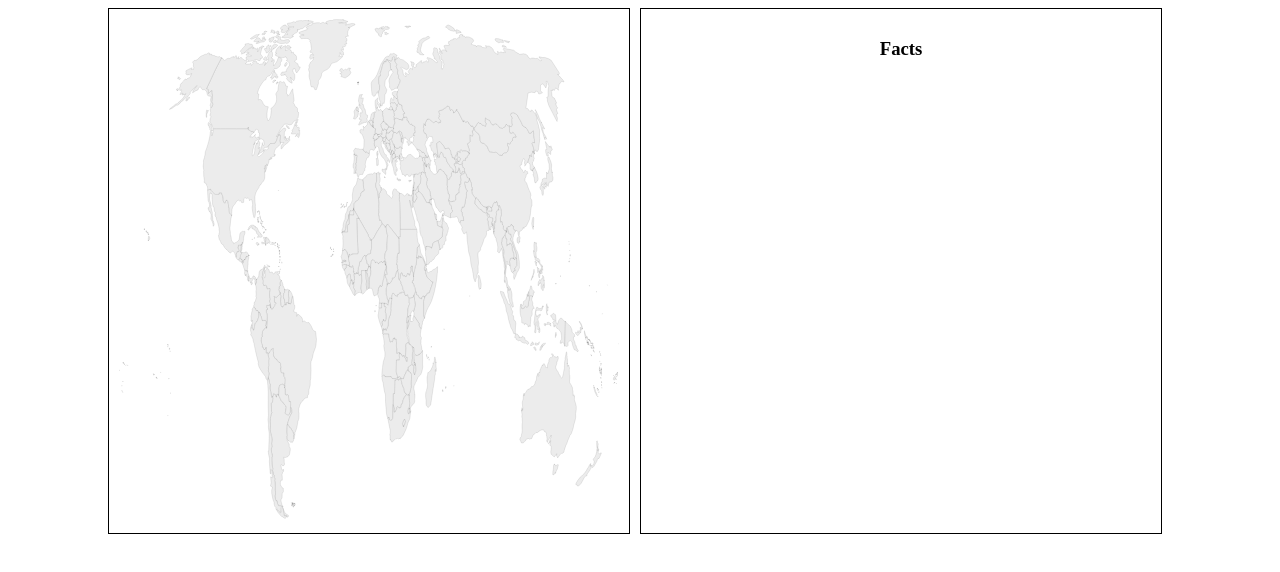
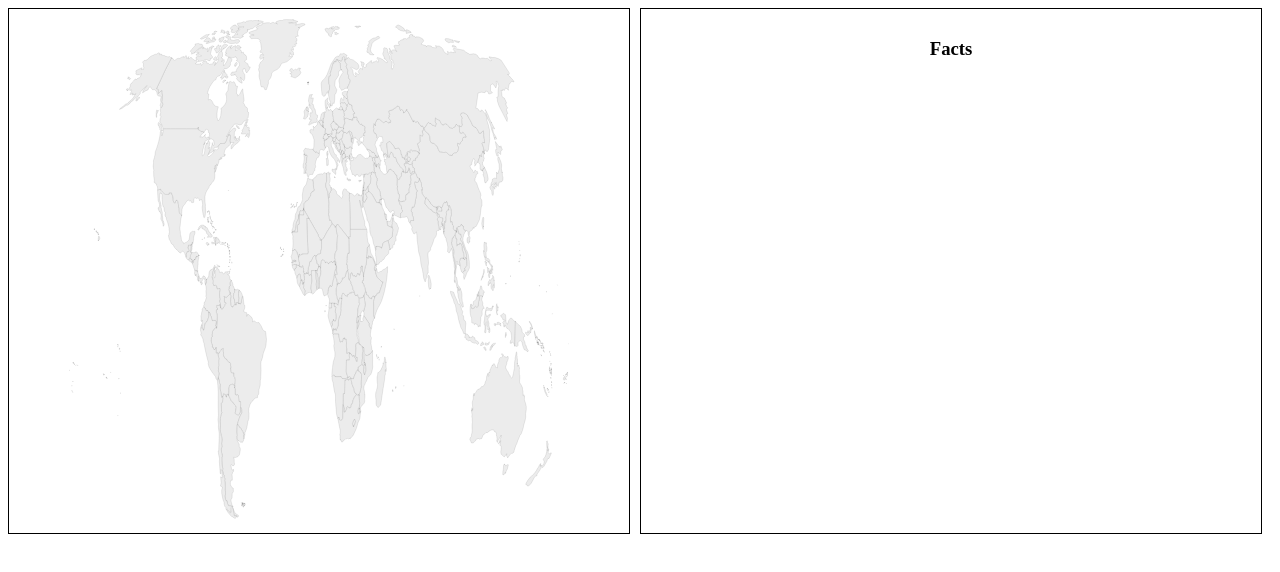
Before and after one commit to bluenote28/world-map-project, an Angular app: page /home in a window 1280 px wide. Shown: the top 572 px of the page. Built offline with nearby package versions, Linux system fonts and the light colour scheme.

Commit message:
changes flexbox dimensions
changes flexbox dimensions

```diff
--- a/src/app/map/map.component.css
+++ b/src/app/map/map.component.css
@@ -5,9 +5,10 @@
     }
 
 .flexbox {
-      width: 500px;
+      width: 600px;
       margin-right: 10px;
       border: 1px solid black;
       text-align: center;
       padding: 10px;
+      height: auto;
     }
```
